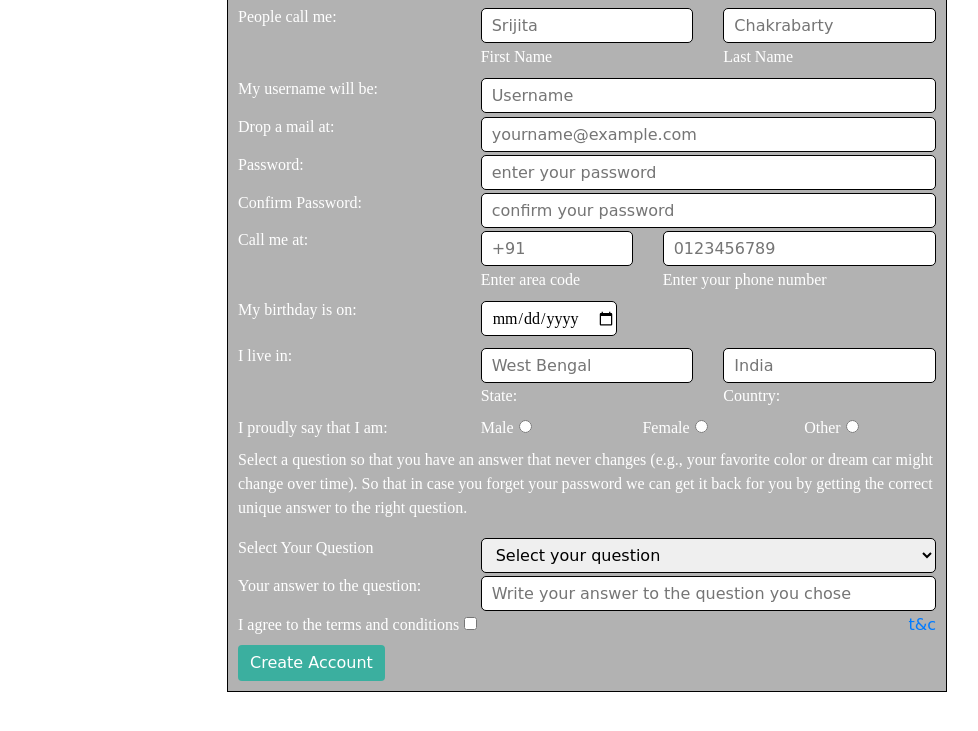
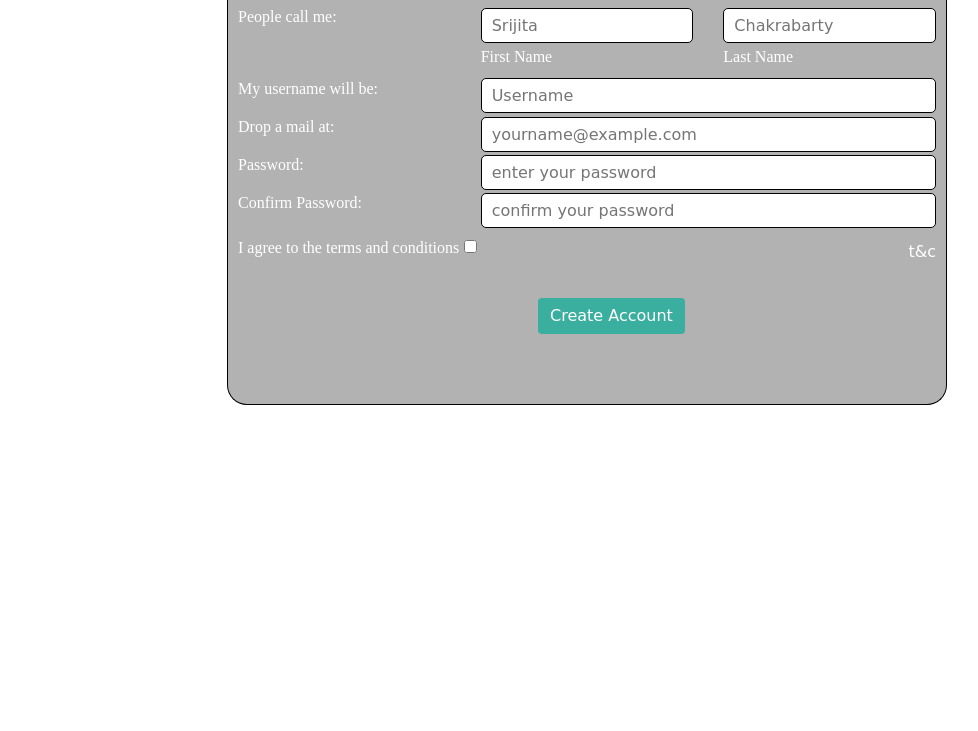
Before and after one commit to Srijita007/PMS-Front-end, a plain HTML site: page Sign_up2.html in a window 1280 px wide. Shown: the part 135-866 px from the top of the page, without its empty margins (53-1031 px from the left). After the commit the page ends 800 px from the top, so only its background shows below. Drawn offline with nearby package versions, Linux system fonts and the light colour scheme.

Commit message:
form shortened due to db storage shortage

```diff
--- a/Sign_up2.css
+++ b/Sign_up2.css
@@ -23,12 +23,13 @@ h1{
     background-color: rgba(0, 0, 0, 0.3);
     border: 1px solid rgb(0, 0, 0);
     border-top: none;
-    /* border-radius: 20px; */
+    border-radius: 0 0 20px 20px;
     width: 45em;
     font-family: 'Balsamiq Sans', cursive;
     padding: 10px;
+    padding-bottom: 70px;
     color: white;
-    margin-bottom: 8%;
+    margin-bottom: 20%;
 
 }
 
@@ -58,6 +59,12 @@ label,h6,p,h2{
 
 #terms{
     float: right;
+    margin-top: 10px;
+    color: white;
+}
+
+#x{
+    margin-top: 10px;
 }
 
 /* #sel-1{
@@ -68,5 +75,8 @@ label,h6,p,h2{
     background-color: #3BAF9F;
     color: white;
     border: none;
+    margin: 30px 0 0 300px;
+    text-align: center;
+
 
 }
--- a/Sign_up2.html
+++ b/Sign_up2.html
@@ -79,107 +79,6 @@
                 <input type="password" id="cp" class="input-area" name="CONFIRM PASS" placeholder="confirm your password" pattern="(?=.*\d)(?=.*[a-z])(?=.*[A-Z]).{8,}"  required title="Must contain at least one number and one uppercase and lowercase letter, and at least 8 or more characters" required></div>
         </div>
 
-
-      <!-- phn no. -->
-        <div class="row">
-            <div class="col-sm-4">
-                <h6>Call me at:</h6>
-            </div>
-            <div class="col-sm-3">
-                <input type="code" id="phn-code" class="input-area" placeholder="+91" name="PHN-CODE" required pattern="[0-9]{10}"><br>
-                <label for="phn-code">Enter area code</label><br>
-            </div>
-            <div class="col-sm-5">
-                <input type="tel" id="phone" class="input-area" placeholder="0123456789" name="phone" required pattern="[0-9]{10}"><br>
-                <label for="phone">Enter your phone number</label><br>
-            </div>
-        </div>
-
-
-        <!-- dob -->
-        <div class="row">
-            <div class="col-sm-4">
-                <h6>My birthday is on:</h6>
-            </div>
-            <div class="col-sm-8">
-                <label for="dob">
-                    <input id="dob" class="input-area" type="date" name="bday" min="" max="" required>
-                </label>
-            </div>
-        </div>
-
-
-
-      <!-- Residence -->
-        <div class="row">
-            <div class="col-sm-4">
-                <h6>I live in:<h6>
-            </div>
-            <div class="col-sm-4">
-
-                <input type="text" name="STATE" id="st" class="input-area" placeholder="West Bengal" required ><br>
-                <label for="st">State:</label>
-            </div>
-            <div class="col-sm-4">
-
-                <input id="country" class="input-area" type="text" placeholder="India" name="COUNTRY" required><br>
-                <label  for="country">Country:</label>
-            </div>
-        </div>
-
-        <!-- gender -->
-        <div class="row">
-            <div class="col-sm-4">
-                <label for="m">I proudly say that I am:</label>
-            </div>
-            <div class="col">
-                <label for="m">Male</label>
-                <input id="m" type="radio" name="GENDER" value="Male" required>
-            </div>
-            <div class="col">
-                <label for="fe">Female</label>
-                <input id="fe" type="radio" name="GENDER" value="Female" required>
-            </div>
-            <div class="col">
-                <label for="o">Other</label>
-                <input id="o" type="radio" name="GENDER" value="Other" required>
-            </div>
-        </div>
-
-
-
-    <div>
-        <p>
-            Select  a question so that you have an answer that never changes (e.g., your favorite color or dream car might change over time). So that in case you forget your password we can get it back for you by getting the correct unique answer to the right question.
-        </p>
-        <div class="row">
-            <div class="col-sm-4">
-                <label for="frgt-pass-qs">Select Your Question</label>
-            </div>
-            <div class="col-sm-8">
-            <select name="Select question" id="frgt-pass-qs" required>
-                <option value="" id="sel-1" disabled="disabled" selected="selected">Select your question</option>
-                <option value="">What is the name of your first pet?</option>
-                <option value="">What is your favourite story book?</option>
-                <option value="">Who is your favourite hero?</option>
-                <option value="">Who is your favorite anime character?</option>
-                <option value="">Which villain do you hate the most?</option>
-                <option value="">what is your go-to song?</option>
-                <option value="">Aro kichu options thakle bol add kore debo..</option>
-                <option value="">R kichu mathae aschena..</option>
-            </select>
-            </div>
-        </div>
-
-        <div class="row">
-            <div class="col-sm-4">
-                <label for="frgt-pass-ans">Your answer to the question: </label>
-            </div>
-            <div class="col-sm-8">
-                <input type="text" name="FORGOT-PASSWORD" placeholder="Write your answer to the question you chose" id="frgt-pass-ans" class="input-area" required>
-            </div>
-        </div>
-
     <div>
         <label for="x">I agree to the terms and conditions</label>
         <input type="checkbox" name="" id="x" required>
```
